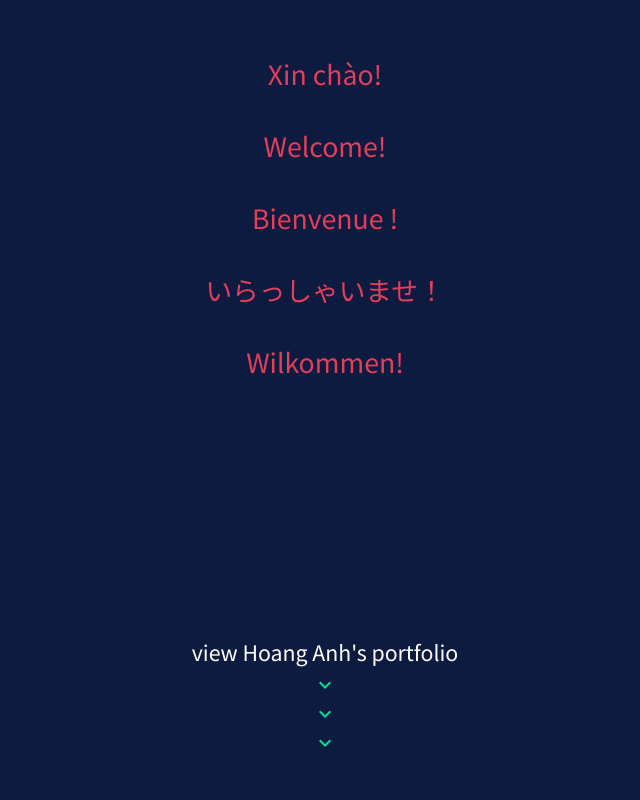
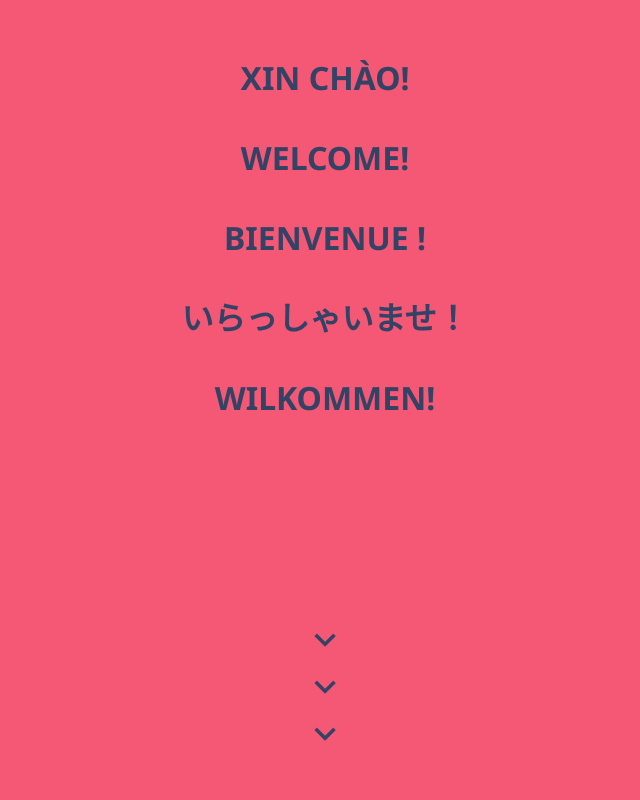
Before and after one commit to zasshuwu/nogamioka, a React (Create React App) app: page / in a window 1280 px wide. Shown: the top 800 px of the page, without its empty margins (315-955 px from the left). Built offline with nearby package versions, Linux system fonts and the light colour scheme; what react-animations would draw is missing.

Commit message:
updated design

```diff
--- a/src/Components/Header/Header.js
+++ b/src/Components/Header/Header.js
@@ -6,7 +6,7 @@ import ThemeSwitchContainer from "../../Containers/ThemeSwitch/ThemeSwitchContai
 const Header = () => (
 	<Navbar id="nav" className="justify-content-center" expand="lg" collapseOnSelect>
 		<div className="branding" href="/">
-			ノガ三オカ
+			ANH
 		</div>
 		<Row>
 			<Col>
--- a/src/Components/Splash/Splash.js
+++ b/src/Components/Splash/Splash.js
@@ -1,20 +1,28 @@
-import React from 'react';
-import './Splash.scss';
+import React from "react";
+import "./Splash.scss";
 // animations
-import { fadeIn, slideInLeft, slideInRight, bounceInDown } from 'react-animations';
-import styled, { keyframes } from 'styled-components';
+import { fadeIn, slideInLeft, slideInRight, bounceInDown } from "react-animations";
+import styled, { keyframes } from "styled-components";
 
 const fadeInAnimation = keyframes`${fadeIn}`;
-const FadeInSpan = styled.div`animation: 2s ${fadeInAnimation};`;
+const FadeInSpan = styled.div`
+	animation: 2s ${fadeInAnimation};
+`;
 
 const slideInLeftAnimation = keyframes`${slideInLeft}`;
-const SlideInLeftSpan = styled.div`animation: 2s ${slideInLeftAnimation};`;
+const SlideInLeftSpan = styled.div`
+	animation: 2s ${slideInLeftAnimation};
+`;
 
 const slideInRightAnimation = keyframes`${slideInRight}`;
-const SlideInRightSpan = styled.div`animation: 2s ${slideInRightAnimation};`;
+const SlideInRightSpan = styled.div`
+	animation: 2s ${slideInRightAnimation};
+`;
 
 const bounceInDownAnimation = keyframes`${bounceInDown}`;
-const BounceInDownSpan = styled.div`animation: 4s ${bounceInDownAnimation};`;
+const BounceInDownSpan = styled.div`
+	animation: 4s ${bounceInDownAnimation};
+`;
 
 const Splash = () => (
 	<div className="splash-wrapper">
@@ -42,15 +50,21 @@ const Splash = () => (
 			</SlideInRightSpan>
 		</div>
 		<BounceInDownSpan className="scroll-down">
-			<h1 style={{color:"#ffffff"}}>view Hoang Anh's portfolio</h1>
+			{/* <h1 style={{color:"#ffffff"}}>view Hoang Anh's portfolio</h1> */}
 			<div>
-				<span className="material-icons">expand_more</span>
+				<span style={{ color: "#334365", fontSize: "32pt" }} className="material-icons">
+					expand_more
+				</span>
 			</div>
 			<div>
-				<span className="material-icons">expand_more</span>
+				<span style={{ color: "#334365", fontSize: "32pt" }} className="material-icons">
+					expand_more
+				</span>
 			</div>
 			<div>
-				<span className="material-icons">expand_more</span>
+				<span style={{ color: "#334365", fontSize: "32pt" }} className="material-icons">
+					expand_more
+				</span>
 			</div>
 		</BounceInDownSpan>
 	</div>
--- a/src/Components/Splash/Splash.scss
+++ b/src/Components/Splash/Splash.scss
@@ -13,11 +13,13 @@ $color-nav-link-active: $color-main;
 	padding: 0;
 	width: 100vw;
 	height: 100vh;
-	background: $nav-bg;
-	color: $color-main;
+	background: #f55875;
+	color: #334365;
 	.splash {
 		display: block;
-		font-size: 20pt;
+		font-size: 24pt;
+		font-weight: bold;
+		text-transform: uppercase;
 		margin: 2rem 0;
 		&:hover {
 			cursor: default;
--- a/src/index.scss
+++ b/src/index.scss
@@ -2,14 +2,14 @@
 @import "./_global_theme";
 
 $color-main: #e43f5a;
-$nav-bg: #162447;
+$nav-bg: #334365;
 $color-header: #3958a7;
 $color-nav-link: rgb(235, 235, 235);
 $color-nav-link-active: $color-main;
 
 body {
 	margin: 0;
-	font-family: "Noto Sans JP", "Noto Sans", -apple-system, BlinkMacSystemFont, "Segoe UI",
+	font-family: "Noto Sans", "Noto Sans JP", -apple-system, BlinkMacSystemFont, "Segoe UI",
 		"Roboto", "Oxygen", "Ubuntu", "Cantarell", "Fira Sans", "Droid Sans", "Helvetica Neue",
 		sans-serif;
 	-webkit-font-smoothing: antialiased;
```
Also changed, not shown: 1 other file (tests, documents, lock files or other folders).
